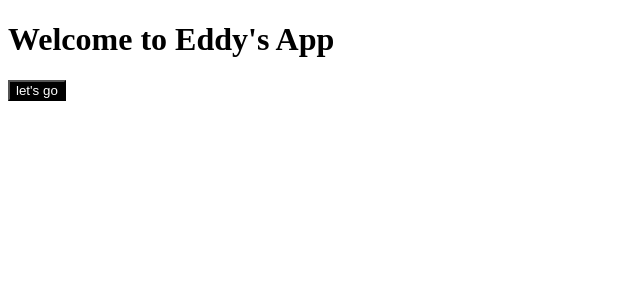
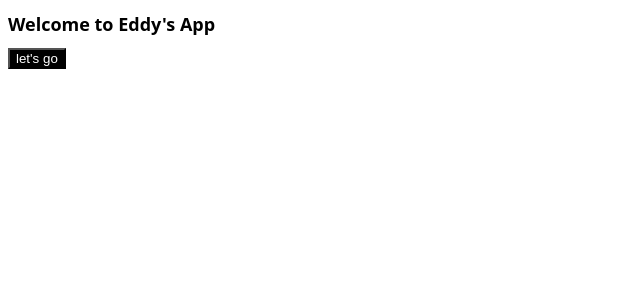
Before and after one commit to BumgeunSong/React.practice, a React (Create React App) app in the folder react-practice/: page / in a window 1280 px wide. Shown: the top 300 px of the page, without its empty margins (0-640 px from the left). Built offline with nearby package versions, Linux system fonts and the light colour scheme.

Commit message:
앱 컴포넌트에 적용할 스타일 추가

```diff
--- a/react-practice/src/App.js
+++ b/react-practice/src/App.js
@@ -1,11 +1,12 @@
 import Button from "./Button";
+import styles from "./App.module.css";
 
 function App() {
   return (
     <div className="App">
       <header className="App-header">
         <div>
-          <h1>Welcome to Eddy's App</h1>
+          <h1 className={styles.title}>Welcome to Eddy's App</h1>
           <Button text="let's go"/>
         </div>
       </header>
--- /dev/null
+++ b/react-practice/src/App.module.css
@@ -0,0 +1,4 @@
+.title {
+    font-family: system-ui, -apple-system, BlinkMacSystemFont, 'Segoe UI', Roboto, Oxygen, Ubuntu, Cantarell, 'Open Sans', 'Helvetica Neue', sans-serif;
+    font-size: 18px;
+}
```
